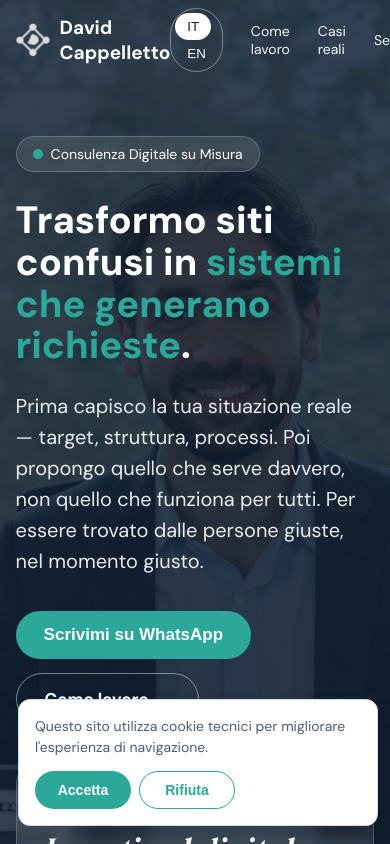
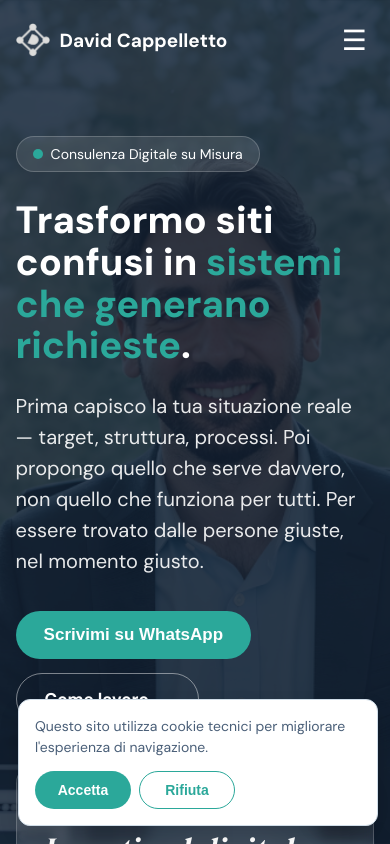
Before and after one commit to DavidCappelletto/davidcappelletto, a Next.js app: page / in a window 390 px wide. Shown: the top 844 px of the page. Built offline with nearby package versions, Linux system fonts and the light colour scheme.

Commit message:
fix navbar mobile

```diff
--- a/src/app/globals.css
+++ b/src/app/globals.css
@@ -15,3 +15,15 @@ body {
   font-family: 'DM Sans', system-ui, sans-serif;
   overflow-x: hidden;
 }
+
+@media (max-width: 767px) {
+  .nav-links-desktop { display: none !important; }
+  .nav-lang-desktop { display: none !important; }
+  .nav-hamburger { display: flex !important; }
+}
+
+@media (min-width: 768px) {
+  .nav-links-desktop { display: flex !important; }
+  .nav-lang-desktop { display: flex !important; }
+  .nav-hamburger { display: none !important; }
+}
--- a/src/app/page.js
+++ b/src/app/page.js
@@ -446,8 +446,8 @@ export default function Home() {
             <span>David Cappelletto</span>
           </a>
 
-          <div className="desktop-nav" style={{ display: "flex", alignItems: "center", gap: 28 }}>
-              <div style={{ border: "1px solid rgba(255,255,255,.4)", borderRadius: 999, padding: 4, fontSize: 13 }}>
+          <div className="desktop-nav nav-links-desktop" style={{ display: "flex", alignItems: "center", gap: 28 }}>
+              <div className="nav-lang-desktop" style={{ border: "1px solid rgba(255,255,255,.4)", borderRadius: 999, padding: 4, fontSize: 13 }}>
                 <button
                   style={{
                     border: "none",
@@ -501,7 +501,7 @@ export default function Home() {
             </div>
 
           <button
-            className="mobile-toggle"
+            className="mobile-toggle nav-hamburger"
             style={{
               border: "none",
               background: "transparent",
```
